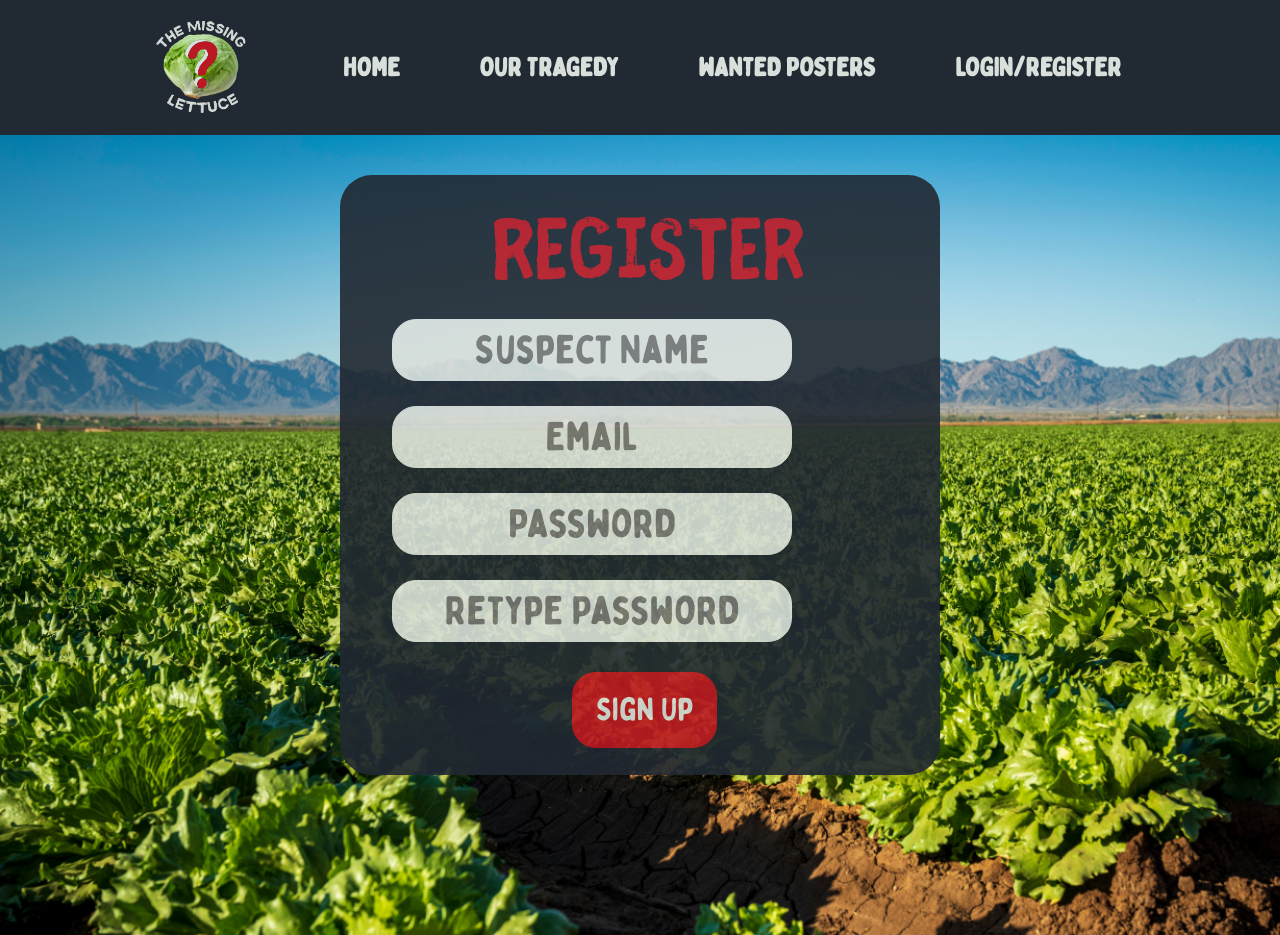
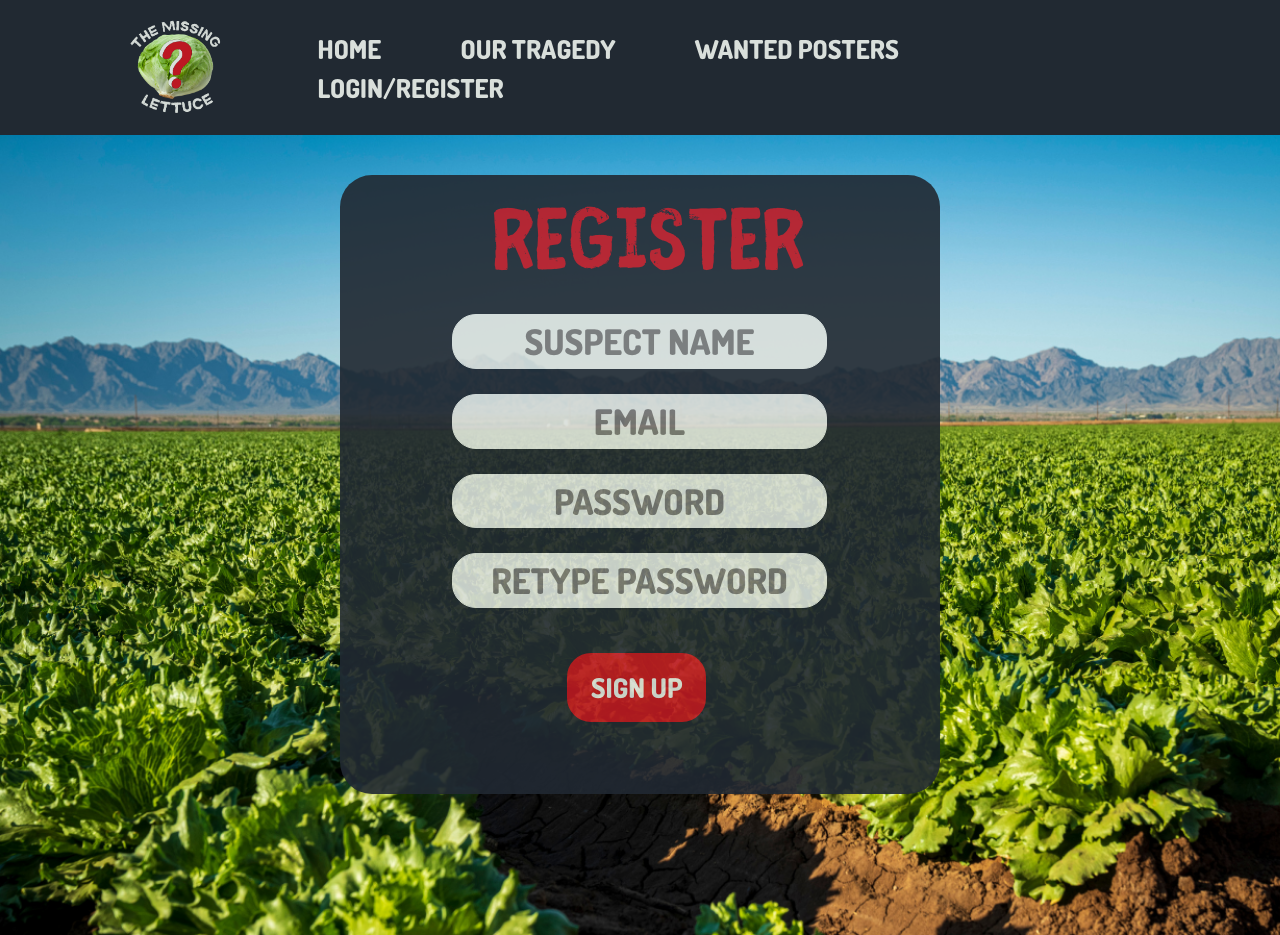
Before and after one commit to LettuceInvestigate/FindDaniel, a PHP site: page /html/register.html in a window 1280 px wide. Run offline with PHP 8.4, Linux system fonts and the light colour scheme; some libraries are stand-ins or nearby versions.

Commit message:
Replaced a font, added login error message, added password requirements message to Register.

```diff
--- a/css/navbar.css
+++ b/css/navbar.css
@@ -1,6 +1,6 @@
 @font-face {
   font-family: bobby;
-  src: url(/fonts/bobby.otf);
+  src: url(/fonts/dosis.otf);
 }
 
 *{
--- a/css/styles.css
+++ b/css/styles.css
@@ -5,7 +5,7 @@
 
 @font-face {
     font-family: bobby;
-    src: url(/fonts/bobby.otf);
+    src: url(/fonts/dosis.otf);
 }
 
 
@@ -32,7 +32,7 @@
 
 #signin-button {
   font-family: bobby;
-  font-size: 2rem;
+  font-size: 1.7rem;
   color: #d9dfdb;
   padding: 10px 20px;
   background-color: #bc1823;
@@ -40,7 +40,7 @@
   border-radius: 24px;
   transition-duration: 0.4s;
   margin-top: 55px;
-  margin-left: 225px;
+  margin-left: 235px;
   cursor: pointer;
 }
 
@@ -52,15 +52,15 @@
 
 #signup-button {
   font-family: bobby;
-  font-size: 2rem;
+  font-size: 1.7rem;
   color: #d9dfdb;
   padding: 10px 20px;
   background-color: #bc1823;
   border-radius: 24px;
   border: 4px solid #bc1823;
   transition-duration: 0.4s;
-  margin-top: 30px;
-  margin-left: 220px;
+  margin-top: 45px;
+  margin-left: 215px;
   cursor: pointer;
 }
 
@@ -94,7 +94,7 @@
   border: none;
   cursor: pointer;
   transition-duration: 0.4s;
-  margin-left: 182px;
+  margin-left: 186px;
   margin-top: 40px;
 }
 
--- a/html/dashboard.html
+++ b/html/dashboard.html
@@ -1,7 +1,6 @@
 <!DOCTYPE html>
 <html lang="en">
 <html>
-
 <head>
   <!--HTML-->
   <meta charset="UTF-8">
@@ -107,7 +106,6 @@
       </div>
     </div>
 
-
     <!--Table-->
     <div class="board"
       style='width: 95%; margin: 30px 0 30px 50px; overflow: auto; background-color: #fff; border-radius: 8px;'>
--- a/html/learnmore.html
+++ b/html/learnmore.html
@@ -33,7 +33,7 @@
     <div class='container-fluid vh-100 overflow-scroll'
         style='background-image: url("/images/field.png"); background-size: cover; padding-bottom: 100px; padding-top: 100px;'>
         <div class='container p-5 rounded-5' style='background-color: #212932; opacity: 90%;
-            font-family: bobby; font-size: 24px; width: fit-content; height: fit-content;'>
+            font-family: bobby; font-size: 24px; width: fit-content; height: fit-content; margin-top: -60px;'>
 
         <!-- Title -->
         <div id= "our-red" class='text-center' style="font-size: 5rem; animation: fadeIn 4s; font-family: fibre; margin-left: 20px; margin-top: -20px;">The Suspects</div>
@@ -41,11 +41,11 @@
         <!-- Content -->
         <div style="animation: fadeIn 4s; color: #d9dfdb; line-height: 22px">
             <center>Daniel - Project Manager</center><br>
-            <center>Sal - Frontend</center><br>
-            <center>Daisy - Frontend</center><br>
             <center>Elian - Database</center><br>
             <center>Eric - API </center><br>
             <center>Zach - API </center><br>
+            <center>Sal - Frontend</center><br>
+            <center>Daisy - Frontend</center><br>
             <center><span id="lettuce-meet" onclick="window.location.href='https://lettucemeet.com/'">LettuceMeet - Scheduler</span></center>
 
             <!-- Github Link -->
--- a/html/ourtragedy.html
+++ b/html/ourtragedy.html
@@ -35,7 +35,7 @@
     style='background-image: url("/images/field.png"); background-size: cover; padding-bottom: 100px; padding-top: 100px;'>
     <!-- How We Got Here -->
     <div class='container p-5 rounded-5' id="our-white"
-      style='background-color: #212932; opacity: 90%; font-family: bobby; font-size: 32px; width: fit-content; height: fit-content;'>
+      style='background-color: #212932; opacity: 90%; font-family: bobby; font-size: 32px; width: fit-content; height: fit-content; margin-top: -60px;'>
       <div id= "our-red" class='text-center' style="font-size: 5rem; animation: fadeIn 4s; font-family: fibre; margin: -20px;">How We Got Here</div>
       <div style="animation: fadeIn 4s; margin-top: 20px;">
         <center>Team 5 pulled up to the 1st day of class and we</center>
@@ -44,7 +44,7 @@
         <center>all like "What the hell?" Eric suggested<br>our group name be "<span id="our-red">Where's Daniel?</span>"</center>
         <center>This inspired the theming of our contact<br>manager to be based around</center>
         <center><span id="our-red">mystery and murder</span>.</center>
-        <center><a id="our-red" href="learnmore.html" style='text-decoration: underline;'>Learn More</a></center>
+        <center><a id="our-red" href="learnmore.html" style='text-decoration: underline;'>THE SUSPECTS</a></center>
       </div>
     </div>
   </div>
--- a/html/register.html
+++ b/html/register.html
@@ -21,6 +21,7 @@
             $("#includeHtml").load("navbar.html");
           });
         </script>
+        <script src="/js/code.js"></script>
     </head>
 
     <body style="background-color: #d9dfdb">
@@ -31,39 +32,54 @@
 
         <!-- Page -->
         <div class='container-fluid vh-100 overflow-scroll' style='background-image: url("/images/field.png"); background-size: cover; padding-bottom: 70px; padding-top: 70px;'>
-            <div class='container rounded-5' style='background-color: #212932; border-radius: 24px; opacity: 90%; margin-top: -30px; width: 600px; height: 600px;'>
+            <div class='container rounded-5' style='background-color: #212932; border-radius: 24px; opacity: 90%; margin-top: -30px; width: 600px; height: fit-content'>
                 <!-- Title -->
-                <div id= "our-red" style="font-size: 6rem; animation: fadeIn 4s; font-family: fibre; margin-left: 140px; padding-top: 10px;">
+                <div id= "our-red" style="font-size: 6rem; animation: fadeIn 4s; font-family: fibre; margin-left: 140px; padding-top: 0px;">
                 Register
                 </div>
 
                 <!-- Suspect Name -->
-                <input id="suspect-name" type="username"
-                style='font-family: bobby; text-align: center; font-size: 2.5rem; color: #212932; background-color: #d9dfdb;
-                border-radius: 24px; margin-left: 40px; margin-top: -10px; border: 1px solid #d9dfdb;'
-                placeholder="Suspect Name">
+                <input id="suspect-name" type="username" onclick="hideRequirements()"
+                style='font-family: bobby; text-align: center; font-size: 2.2rem; color: #212932; background-color: #d9dfdb;
+                border-radius: 24px; margin-left: 100px; margin-top: -5px; border: 1px solid #d9dfdb;'
+                placeholder="SUSPECT NAME">
 
                 <!-- Email -->
-                <input id="email" type="email"
-                style='font-family: bobby; text-align: center; font-size: 2.5rem; color: #212932; background-color: #d9dfdb;
-                border-radius: 24px; margin-left: 40px; margin-top: 25px; border: 1px solid #d9dfdb;'
-                placeholder="Email">
+                <input id="email" type="email" onclick="hideRequirements()"
+                style='font-family: bobby; text-align: center; font-size: 2.2rem; color: #212932; background-color: #d9dfdb;
+                border-radius: 24px; margin-left: 100px; margin-top: 25px; border: 1px solid #d9dfdb;'
+                placeholder="EMAIL">
 
                 <!-- Password -->
-                <input id="password" type="password"
-                style='font-family: bobby; text-align: center; font-size: 2.5rem; color: #212932; background-color: #d9dfdb;
-                border-radius: 24px; margin-left: 40px; margin-top: 25px; border: 1px solid #d9dfdb;'
-                placeholder="Password">
+                <input id="password1" type="password" onclick="showRequirements()"
+                style='font-family: bobby; text-align: center; font-size: 2.2rem; color: #212932; background-color: #d9dfdb;
+                border-radius: 24px; margin-left: 100px; margin-top: 25px; border: 1px solid #d9dfdb;'
+                placeholder="PASSWORD">
 
                 <!-- Retype Password -->
-                <input id="retype-password" type="password"
-                style='font-family: bobby; text-align: center; font-size: 2.5rem; color: #212932; background-color: #d9dfdb;
-                border-radius: 24px; margin-left: 40px; margin-top: 25px; border: 1px solid #d9dfdb;'
-                placeholder="Retype Password">
+                <input id="password2" type="password" onclick="hideRequirements()"
+                style='font-family: bobby; text-align: center; font-size: 2.2rem; color: #212932; background-color: #d9dfdb;
+                border-radius: 24px; margin-left: 100px; margin-top: 25px; border: 1px solid #d9dfdb;'
+                placeholder="RETYPE PASSWORD">
 
                 <!-- Sign Up Button -->
-                <button id="signup-button" onclick="window.location.href='wantedposters.html';">Sign Up</button>
-            </div>
+                <button id="signup-button">SIGN UP</button>
+
+                <div><br><br><br></div>
+
+                <!-- Hide this when password field isn't clicked on -->
+                <div id="password-requirements-title" style="font-family: bobby; color: #bc1823; font-size: 1.5rem;
+                    margin-left: -2px; margin-top: -40px; padding-bottom: 20px; text-align: center; display: none;">
+                    Password Requires The Following:
+                </div>
+                <div id="password-requirements-content" style="font-family: bobby; color: #d9dfdb; font-size: 1.5rem;
+                margin-left: -2px; margin-top: -10px; padding-bottom: 20px; text-align: center; display: none;">
+                    8 to 20 characters<br>
+                    At least one lowercase letter<br>
+                    At least one uppercase letter<br>
+                    At least one number<br>
+                    At least one special character<br>
+                </div>
         </div>
     </body>
 </html>
--- a/index.html
+++ b/index.html
@@ -43,7 +43,7 @@
       </h1>
 
       <!-- Subtitle -->
-      <h2 id="index-subtitle" style='animation: fadeIn 4s; font-family: bobby; color: #212932; font-size: 2.5rem; margin-left: 230px; margin-top: -25px;'>LETTUCE INVESTIGATE OUR <span style="color: #bc1823">SUS</span>(CONTACTS)
+      <h2 id="index-subtitle" style='animation: fadeIn 4s; font-family: bobby; color: #212932; font-size: 2.5rem; margin-left: 190px; margin-top: -25px;'>LETTUCE INVESTIGATE OUR <span style="color: #bc1823">SUS</span>(CONTACTS)
           <span style="color: #bc1823">PECTS</span>
       </h2>
 
--- a/js/code.js
+++ b/js/code.js
@@ -3,6 +3,18 @@ const extension = 'php';
 
 let userId = 0;
 
+// Shows the password requirements to the user when password field is clicked on
+function showRequirements()
+{
+	document.getElementById('password-requirements-title').style.display = "grid";
+	document.getElementById('password-requirements-content').style.display = "grid";
+}
+
+function hideRequirements()
+{
+	document.getElementById('password-requirements-title').style.display = "none";
+	document.getElementById('password-requirements-content').style.display = "none";
+}
 
 function doLogin()
 {
@@ -98,20 +110,21 @@ function doLogout()
 
 function createUser()
 {
-	email = document.getElementById("registerUsername");
+	email = document.getElementById("#email");
+
 	if (!validateEmail(email))
 	{
-		document.getElementById("invalidEmail").innerHTML("INVALID EMAIL");
+		alert("I am an alert box!");
 	}
-	let username = document.getElementById("registerUsername");
-	let password1 = document.getElementById("registerPassword");
-	let password2 = document.getElementById("registerPasswordConfirmation");
-
+	let username = document.getElementById("#suspect-name");
+	let password1 = document.getElementById("#password");
+	let password2 = document.getElementById("retype-password");
 
 	if (checkPassword(password1, password2))
 	{
 		return newUser ={ Email: email, Username: username, Password: password1 };
 	}
+
 	return newUser ={ }
 }
 
```
Also changed, not shown: html/login.html (+12 -5 lines), fonts/bobby.otf (deleted), fonts/dosis.otf (added).
